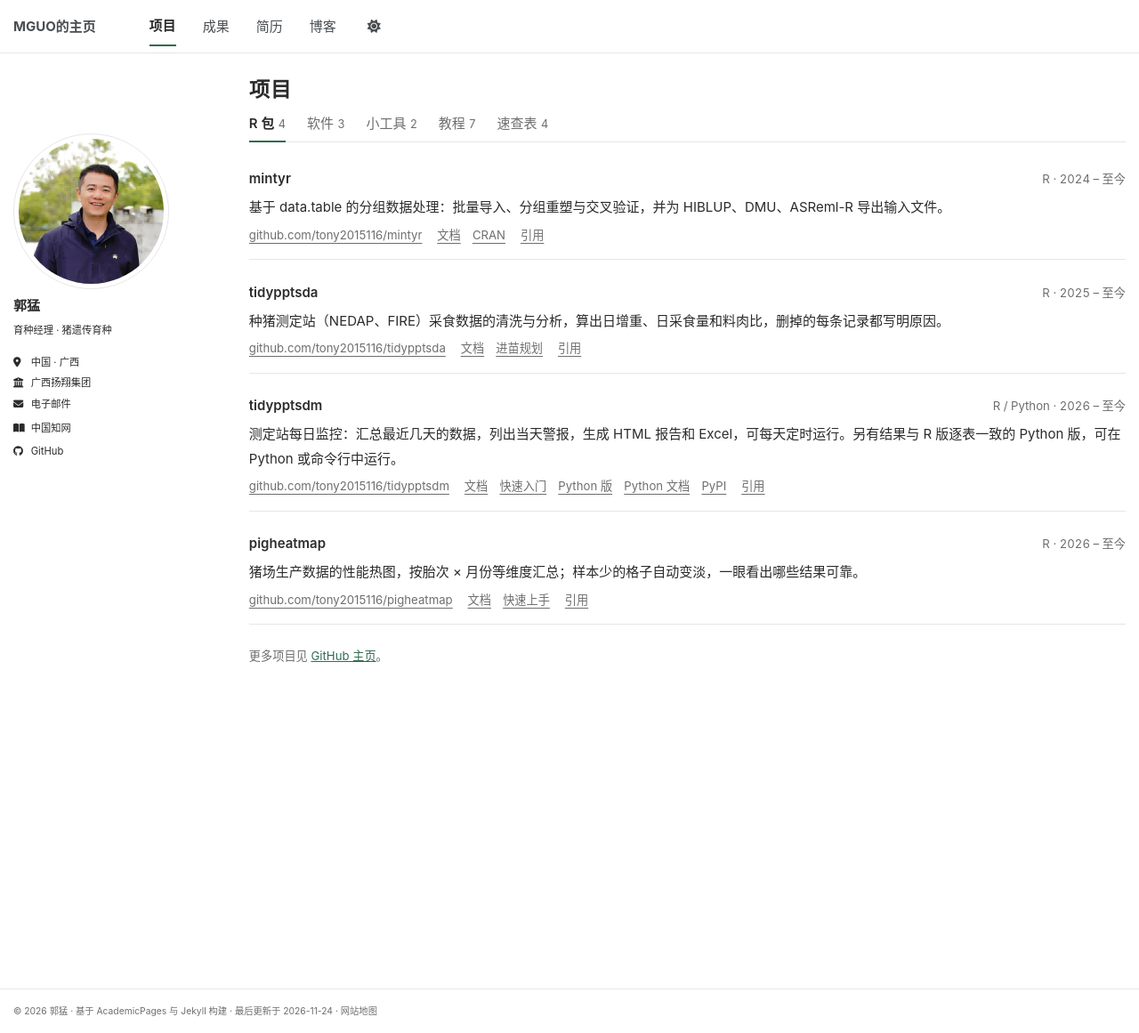
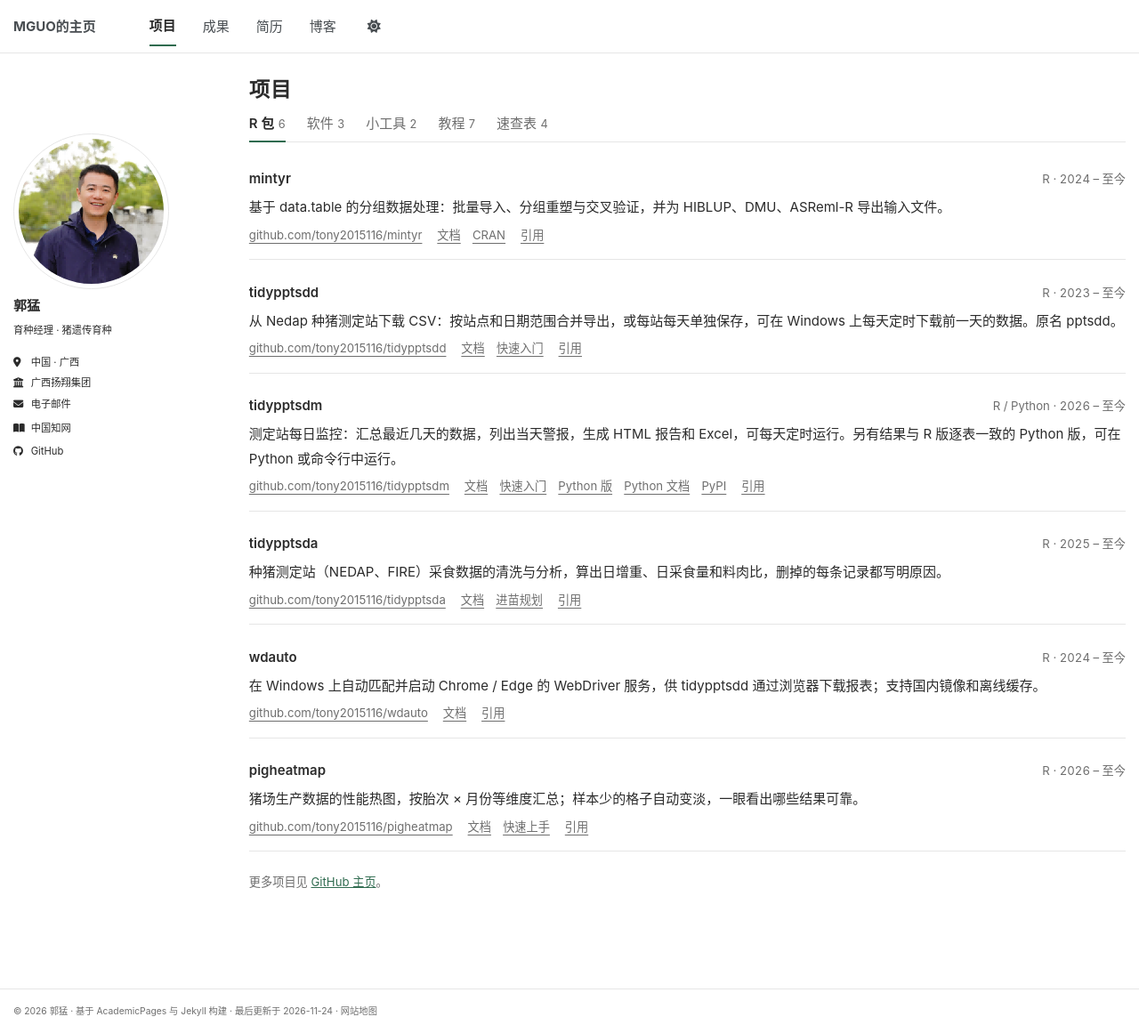
Before and after one commit to tony2015116/tony2015116.github.io, a Jekyll site: the page built from _pages/portfolio.html, in a window 1280 px wide and 1161 px high. Shown: the whole window at 89% size. Built offline with Jekyll 4.4.1, drawn with Linux system fonts in a browser that asks for light colours; a script bundle is joined from its source files by our own code; comment, search, counter and statistics services are not loaded; a style sheet for code colours, icons or effects is not loaded.

Commit message:
Add tidypptsdd and wdauto R packages
- Homepage: show tidypptsdd, tidypptsdm, tidypptsda together after mintyr;
  pigheatmap moves off the homepage (4-slot limit) but stays on projects page
- Projects page: tidypptsdd, tidypptsdm, tidypptsda, then wdauto
- Add hex logos for tidypptsdd and wdauto

Co-Authored-By: Claude Opus 5.5 <noreply@anthropic.com>
Claude-Session: https://claude.ai/code/session_01EG2X4wJWL3tbQKANQtMW1R

```diff
--- a/_data/home.yml
+++ b/_data/home.yml
@@ -22,21 +22,33 @@ packages:
     desc: "分组数据处理与导出"
     badge: "CRAN"
     cran: true
+  - name: "tidypptsdd"
+    featured: true
+    logo: "tidypptsdd.png"
+    url: "https://tony2015116.github.io/tidypptsdd/"
+    desc: "测定站数据自动下载"
+    badge: "v0.1.8"
+  - name: "tidypptsdm"
+    featured: true
+    logo: "tidypptsdm.png"
+    url: "https://tony2015116.github.io/tidypptsdm/"
+    desc: "测定站每日监控报告"
+    badge: "R · Python · PyPI"
   - name: "tidypptsda"
     featured: true
     logo: "tidypptsda.png"
     url: "https://tony2015116.github.io/tidypptsda/"
     desc: "测定站采食数据清洗与分析"
     badge: "v1.6.5"
-  - name: "tidypptsdm"
-    featured: true
-    logo: "tidypptsdm.png"
-    url: "https://tony2015116.github.io/tidypptsdm/"
-    desc: "测定站每日监控报告"
-    badge: "R · Python · PyPI"
   - name: "pigheatmap"
-    featured: true
+    featured: false
     logo: "pigheatmap.png"
     url: "https://tony2015116.github.io/pigheatmap/"
     desc: "猪场生产数据性能热图"
     badge: "v0.2.0"
+  - name: "wdauto"
+    featured: false
+    logo: "wdauto.png"
+    url: "https://tony2015116.github.io/wdauto/"
+    desc: "浏览器驱动服务管理"
+    badge: "v0.2.0"
--- a/_data/projects.yml
+++ b/_data/projects.yml
@@ -37,24 +37,24 @@
           note = {R package version 0.2.1},
           url = {https://CRAN.R-project.org/package=mintyr},
         }
-    - name: "tidypptsda"
-      repo: "tony2015116/tidypptsda"
-      description: "种猪测定站（NEDAP、FIRE）采食数据的清洗与分析，算出日增重、日采食量和料肉比，删掉的每条记录都写明原因。"
+    - name: "tidypptsdd"
+      repo: "tony2015116/tidypptsdd"
+      description: "从 Nedap 种猪测定站下载 CSV：按站点和日期范围合并导出，或每站每天单独保存，可在 Windows 上每天定时下载前一天的数据。原名 pptsdd。"
       language: "R"
-      year: "2025 – 至今"
+      year: "2023 – 至今"
       links:
         - title: "文档"
-          url: "https://tony2015116.github.io/tidypptsda/"
-        - title: "进苗规划"
-          url: "https://tony2015116.github.io/tidypptsda/planner.html"
-      citation: "Guo M (2026). tidypptsda: Process and Analyse Pig Performance Testing Station Data. R package version 1.6.5, https://github.com/tony2015116/tidypptsda."
+          url: "https://tony2015116.github.io/tidypptsdd/"
+        - title: "快速入门"
+          url: "https://tony2015116.github.io/tidypptsdd/articles/basic-usage.html"
+      citation: "Guo M (2026). tidypptsdd: Pig Performance Test Station Data Download. R package version 0.1.8, https://github.com/tony2015116/tidypptsdd."
       bibtex: |
-        @Manual{tidypptsda,
-          title = {tidypptsda: Process and Analyse Pig Performance Testing Station Data},
+        @Manual{tidypptsdd,
+          title = {tidypptsdd: Pig Performance Test Station Data Download},
           author = {Meng Guo},
           year = {2026},
-          note = {R package version 1.6.5},
-          url = {https://github.com/tony2015116/tidypptsda},
+          note = {R package version 0.1.8},
+          url = {https://github.com/tony2015116/tidypptsdd},
         }
     - name: "tidypptsdm"
       repo: "tony2015116/tidypptsdm"
@@ -80,6 +80,42 @@
           year = {2026},
           note = {R package version 1.1.1},
           url = {https://github.com/tony2015116/tidypptsdm},
+        }
+    - name: "tidypptsda"
+      repo: "tony2015116/tidypptsda"
+      description: "种猪测定站（NEDAP、FIRE）采食数据的清洗与分析，算出日增重、日采食量和料肉比，删掉的每条记录都写明原因。"
+      language: "R"
+      year: "2025 – 至今"
+      links:
+        - title: "文档"
+          url: "https://tony2015116.github.io/tidypptsda/"
+        - title: "进苗规划"
+          url: "https://tony2015116.github.io/tidypptsda/planner.html"
+      citation: "Guo M (2026). tidypptsda: Process and Analyse Pig Performance Testing Station Data. R package version 1.6.5, https://github.com/tony2015116/tidypptsda."
+      bibtex: |
+        @Manual{tidypptsda,
+          title = {tidypptsda: Process and Analyse Pig Performance Testing Station Data},
+          author = {Meng Guo},
+          year = {2026},
+          note = {R package version 1.6.5},
+          url = {https://github.com/tony2015116/tidypptsda},
+        }
+    - name: "wdauto"
+      repo: "tony2015116/wdauto"
+      description: "在 Windows 上自动匹配并启动 Chrome / Edge 的 WebDriver 服务，供 tidypptsdd 通过浏览器下载报表；支持国内镜像和离线缓存。"
+      language: "R"
+      year: "2024 – 至今"
+      links:
+        - title: "文档"
+          url: "https://tony2015116.github.io/wdauto/"
+      citation: "Guo M (2026). wdauto: Selenium WebDriver Service. R package version 0.2.0, https://github.com/tony2015116/wdauto."
+      bibtex: |
+        @Manual{wdauto,
+          title = {wdauto: Selenium WebDriver Service},
+          author = {Meng Guo},
+          year = {2026},
+          note = {R package version 0.2.0},
+          url = {https://github.com/tony2015116/wdauto},
         }
     - name: "pigheatmap"
       repo: "tony2015116/pigheatmap"
```
Also changed, not shown: images/packages/tidypptsdd.png (added), images/packages/wdauto.png (added).
